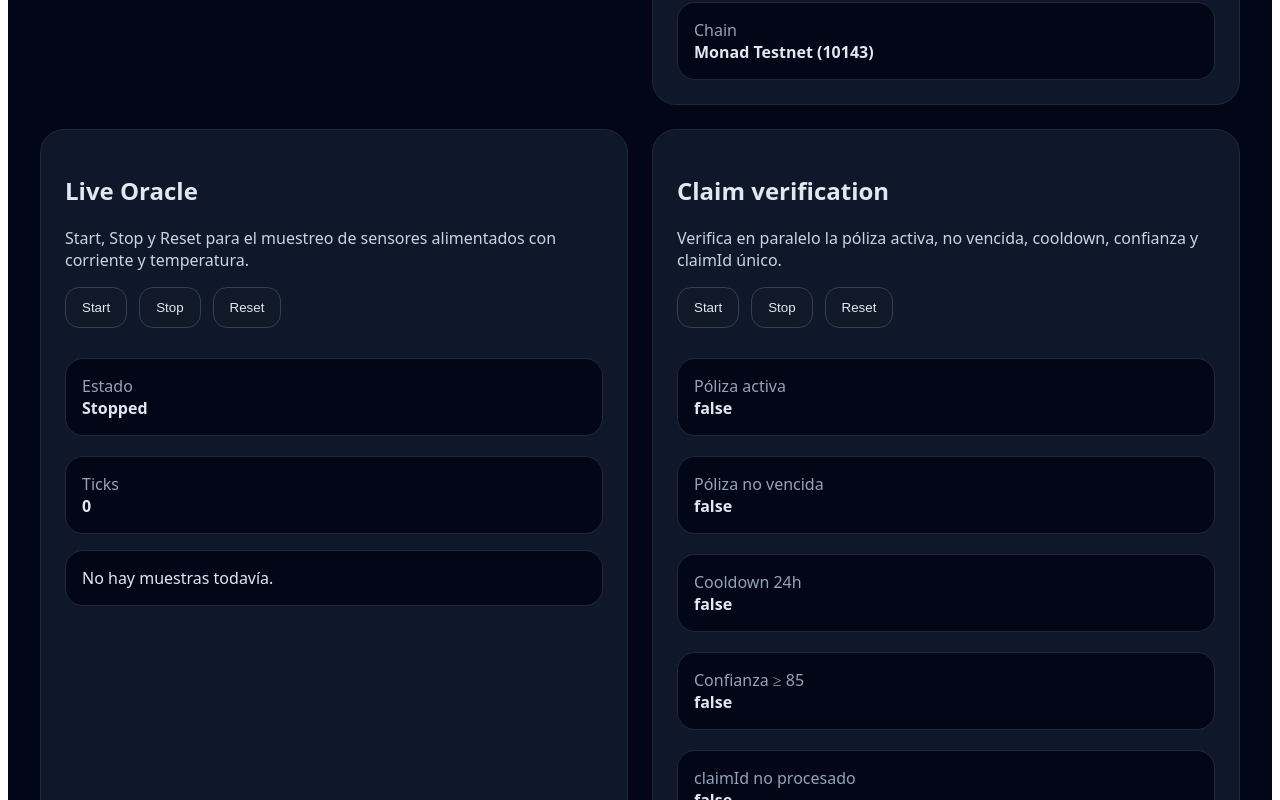
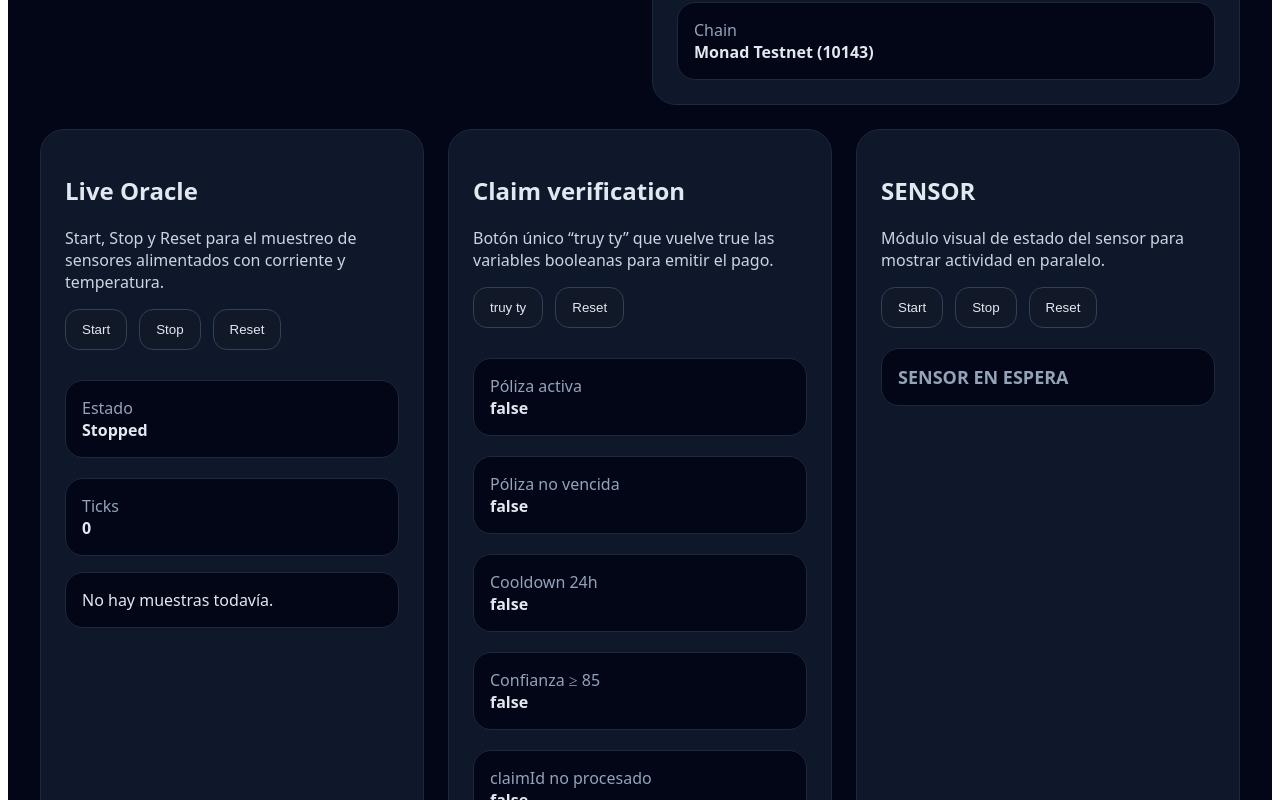
Before and after one commit to yaus40393/MONAD_BLITZ, a Next.js app: page / in a window 1280 px wide. Shown: the part 400-1200 px from the top of the page. Built offline with nearby package versions, Linux system fonts and the light colour scheme.

Commit message:
feat: add third sensor module and claim toggle

```diff
--- a/app/page.tsx
+++ b/app/page.tsx
@@ -1,6 +1,6 @@
 'use client';
 
-import { useEffect, useMemo, useState } from 'react';
+import { useEffect, useState } from 'react';
 
 const MACHINECHAIN = {
   address: '0xfdd5f90ac2ee4ab0ad5730a1dd4cb5cce2a91d19',
@@ -36,7 +36,6 @@ export default function Page() {
   const [running, setRunning] = useState(false);
   const [tick, setTick] = useState(0);
   const [readings, setReadings] = useState<Reading[]>([]);
-  const [claimRunning, setClaimRunning] = useState(false);
   const [claimState, setClaimState] = useState<ClaimState>({
     policyActive: false,
     policyNotExpired: false,
@@ -44,6 +43,7 @@ export default function Page() {
     confidenceOk: false,
     claimIdFresh: false,
   });
+  const [sensorState, setSensorState] = useState<'idle' | 'active'>('idle');
 
   useEffect(() => {
     if (!running) return;
@@ -53,34 +53,12 @@ export default function Page() {
         const current = (11.5 + Math.random() * 1.5).toFixed(2);
         const temperature = (58 + Math.random() * 8).toFixed(1);
         const status: 'normal' | 'spike' = next === 10 ? 'spike' : 'normal';
-        setReadings((items) => [
-          { t: next, current, temperature, status },
-          ...items,
-        ].slice(0, 12));
+        setReadings((items) => [{ t: next, current, temperature, status }, ...items].slice(0, 12));
         return next;
       });
     }, 1000);
     return () => clearInterval(id);
   }, [running]);
-
-  useEffect(() => {
-    if (!claimRunning) return;
-    const id = setInterval(() => {
-      setClaimState({
-        policyActive: true,
-        policyNotExpired: true,
-        cooldownOk: true,
-        confidenceOk: true,
-        claimIdFresh: true,
-      });
-    }, 1200);
-    return () => clearInterval(id);
-  }, [claimRunning]);
-
-  const allOk = useMemo(
-    () => Object.values(claimState).every(Boolean),
-    [claimState],
-  );
 
   const start = () => setRunning(true);
   const stop = () => setRunning(false);
@@ -90,10 +68,17 @@ export default function Page() {
     setReadings([]);
   };
 
-  const startClaim = () => setClaimRunning(true);
-  const stopClaim = () => setClaimRunning(false);
+  const setAllTrue = () => {
+    setClaimState({
+      policyActive: true,
+      policyNotExpired: true,
+      cooldownOk: true,
+      confidenceOk: true,
+      claimIdFresh: true,
+    });
+  };
+
   const resetClaim = () => {
-    setClaimRunning(false);
     setClaimState({
       policyActive: false,
       policyNotExpired: false,
@@ -102,6 +87,8 @@ export default function Page() {
       claimIdFresh: false,
     });
   };
+
+  const allOk = Object.values(claimState).every(Boolean);
 
   return (
     <main style={{ minHeight: '100vh', background: '#020617', color: '#e2e8f0', padding: '32px', fontFamily: 'ui-sans-serif, system-ui' }}>
@@ -127,7 +114,7 @@ export default function Page() {
           </aside>
         </section>
 
-        <section style={{ display: 'grid', gridTemplateColumns: '1fr 1fr', gap: 24 }}>
+        <section style={{ display: 'grid', gridTemplateColumns: '1fr 1fr 1fr', gap: 24 }}>
           <div style={box}>
             <h2>Live Oracle</h2>
             <p style={{ color: '#cbd5e1' }}>Start, Stop y Reset para el muestreo de sensores alimentados con corriente y temperatura.</p>
@@ -147,10 +134,9 @@ export default function Page() {
 
           <div style={box}>
             <h2>Claim verification</h2>
-            <p style={{ color: '#cbd5e1' }}>Verifica en paralelo la póliza activa, no vencida, cooldown, confianza y claimId único.</p>
+            <p style={{ color: '#cbd5e1' }}>Botón único “truy ty” que vuelve true las variables booleanas para emitir el pago.</p>
             <div style={{ display: 'flex', gap: 12, marginTop: 12, flexWrap: 'wrap' }}>
-              <button onClick={startClaim} style={btn}>Start</button>
-              <button onClick={stopClaim} style={btn}>Stop</button>
+              <button onClick={setAllTrue} style={btn}>truy ty</button>
               <button onClick={resetClaim} style={btn}>Reset</button>
             </div>
             <div style={{ marginTop: 20, display: 'grid', gap: 10 }}>
@@ -163,6 +149,19 @@ export default function Page() {
             <div style={{ marginTop: 16, padding: 16, borderRadius: 18, border: `1px solid ${allOk ? '#22c55e' : '#1e293b'}`, background: allOk ? 'rgba(34,197,94,0.15)' : '#020617' }}>
               <div style={{ color: allOk ? '#4ade80' : '#94a3b8', fontWeight: 700, fontSize: 18 }}>{allOk ? 'PAGO EMITIDO' : 'PENDING'}</div>
               <div style={{ color: '#cbd5e1', marginTop: 6 }}>Cuando todas las variables booleanas estén en 1, se emite el pago.</div>
+            </div>
+          </div>
+
+          <div style={box}>
+            <h2>SENSOR</h2>
+            <p style={{ color: '#cbd5e1' }}>Módulo visual de estado del sensor para mostrar actividad en paralelo.</p>
+            <div style={{ display: 'flex', gap: 12, marginTop: 12, flexWrap: 'wrap' }}>
+              <button onClick={() => setSensorState('active')} style={btn}>Start</button>
+              <button onClick={() => setSensorState('idle')} style={btn}>Stop</button>
+              <button onClick={() => setSensorState('idle')} style={btn}>Reset</button>
+            </div>
+            <div style={{ marginTop: 20, padding: 16, borderRadius: 18, border: '1px solid #1e293b', background: '#020617' }}>
+              <div style={{ color: sensorState === 'active' ? '#4ade80' : '#94a3b8', fontWeight: 700, fontSize: 18 }}>{sensorState === 'active' ? 'SENSOR ACTIVO' : 'SENSOR EN ESPERA'}</div>
             </div>
           </div>
         </section>
```
